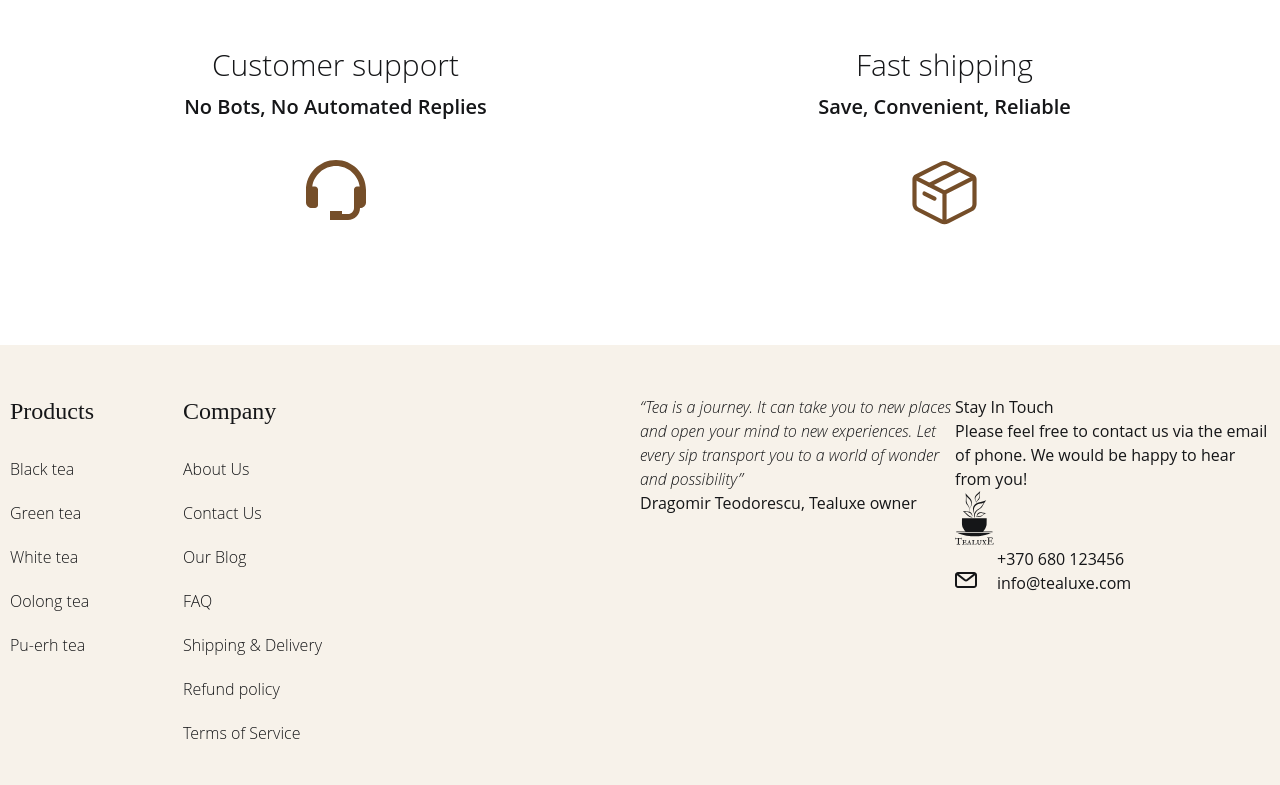
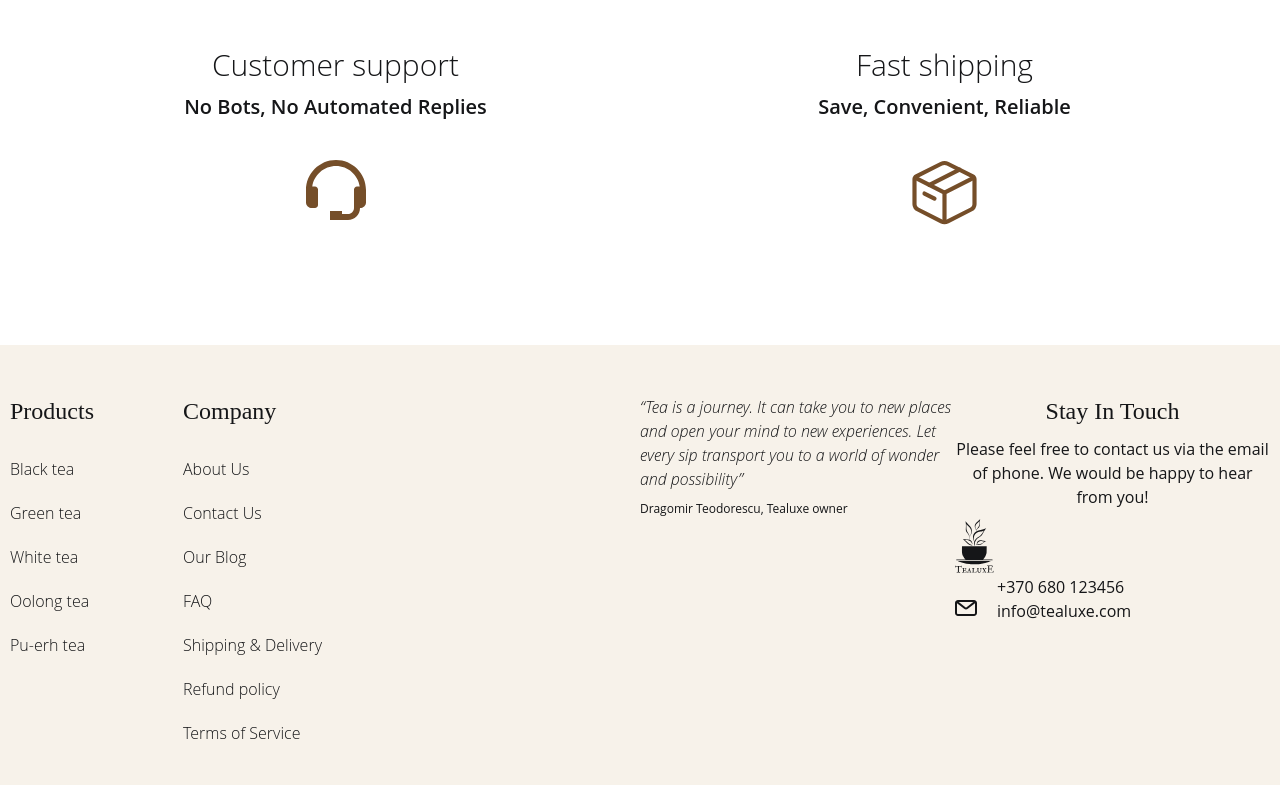
Before and after one commit to yastrb/tea-shop, a website: page index.html in a window 1280 px wide. Shown: the part 3496-4281 px from the top of the page. Drawn offline with Linux system fonts and the light colour scheme.

Commit message:
new commit

```diff
--- a/index.html
+++ b/index.html
@@ -388,7 +388,7 @@
                         <div class=" w-[155px] flex flex-col gap-5">
                             <h4 class=" text-2xl font-normal mb-[10px] font-cormorant">Company</h4>
                             <a href="#" class="footer-link">About Us</a>
-                            <a href="#"class="footer-link">Contact Us</a>
+                            <a href="#" class="footer-link">Contact Us</a>
                             <a href="#" class="footer-link">Our Blog</a>
                             <a href="#" class="footer-link">FAQ</a>
                             <a href="#" class="footer-link">Shipping & Delivery</a>
@@ -398,14 +398,19 @@
                     </div>
 
                     <div class=" grid xl:grid-cols-2">
+                        <div class=" mb-[40px]">
+                            <i class="text-base font-light ">“Tea is a journey. It can take you to new places and open
+                                your mind to new experiences.
+                                Let every sip transport you to a world of wonder and possibility”
+                            </i>
+                            <p class=" mt-[10px] text-xs">
+                                Dragomir Teodorescu, Tealuxe owner
+                            </p>
+                        </div>
+
                         <div>
-                            <i class="text-base font-light">“Tea is a journey. It can take you to new places and open your mind to new experiences.
-                                Let every sip transport you to a world of wonder and possibility”</i>
-                            <p>Dragomir Teodorescu, Tealuxe owner</p>
-                        </div>
-                        <div>
-                            <h5>Stay In Touch</h5>
-                            <p>Please feel free to contact us via the email of phone.
+                            <h5 class="text-center text-2xl font-cormorant mb-[10px]">Stay In Touch</h5>
+                            <p class=" text-center text-[13px mb-[10px]">Please feel free to contact us via the email of phone.
                                 We would be happy to hear from you!
                             </p>
                             <div class=" flex">
@@ -414,8 +419,11 @@
                                         <img src="/images/logo.svg" alt="logo">
                                     </a>
                                     <div>
-                                        <a href="tel:+370 680 123456" class=" bg-[url('/images/phone.svg')] bg-no-repeat pl-[42px] ">+370 680 123456</a>
-                                        <a href="mailto:info@tealuxe.com" class=" bg-[url('/images/mail.svg')] bg-no-repeat pl-[42px]">info@tealuxe.com</a>
+                                        <a href="tel:+370 680 123456"
+                                            class=" bg-[url('/images/phone.svg')] bg-no-repeat pl-[42px] ">+370 680
+                                            123456</a>
+                                        <a href="mailto:info@tealuxe.com"
+                                            class=" bg-[url('/images/mail.svg')] bg-no-repeat pl-[42px]">info@tealuxe.com</a>
                                     </div>
                                 </div>
                             </div>
```
Also changed, not shown: css/main.css.
